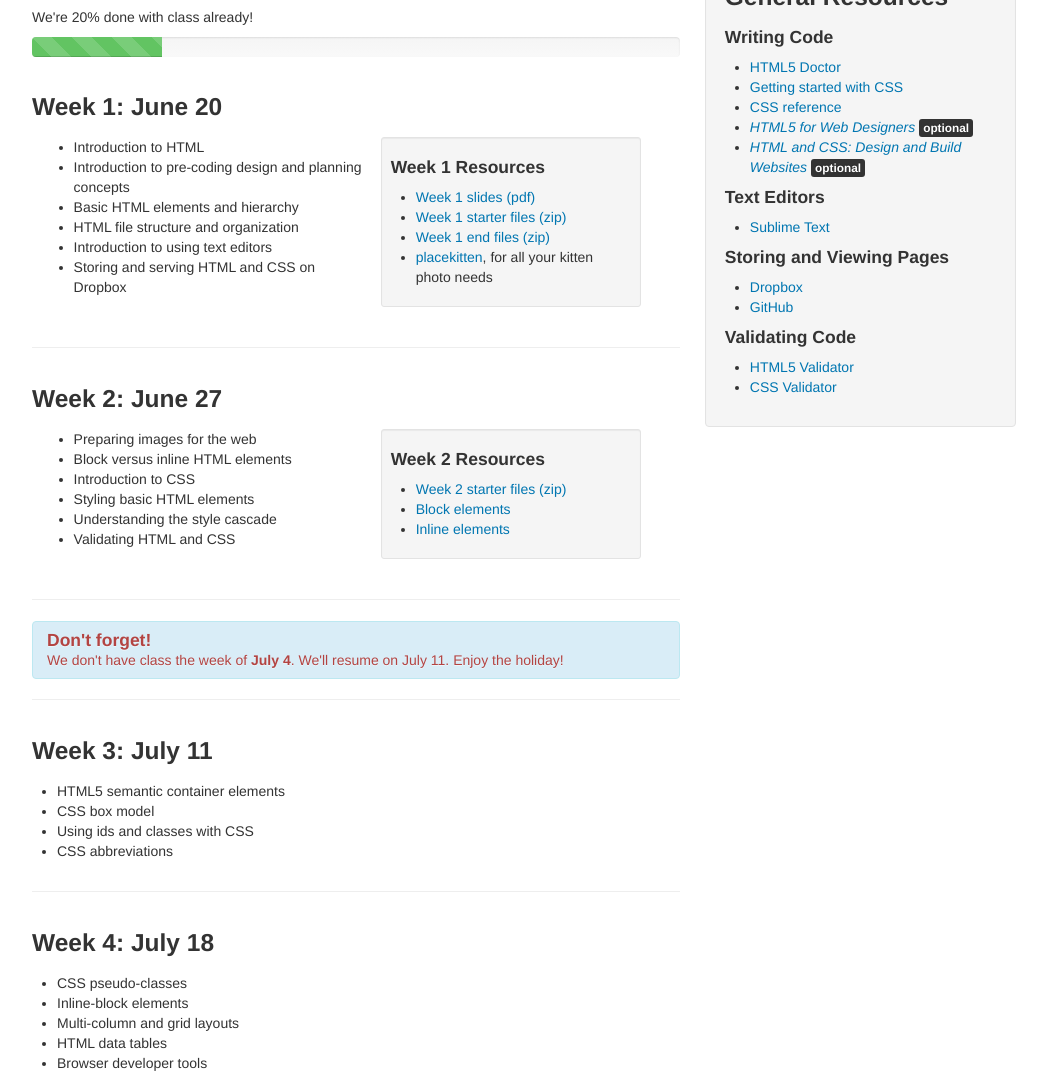
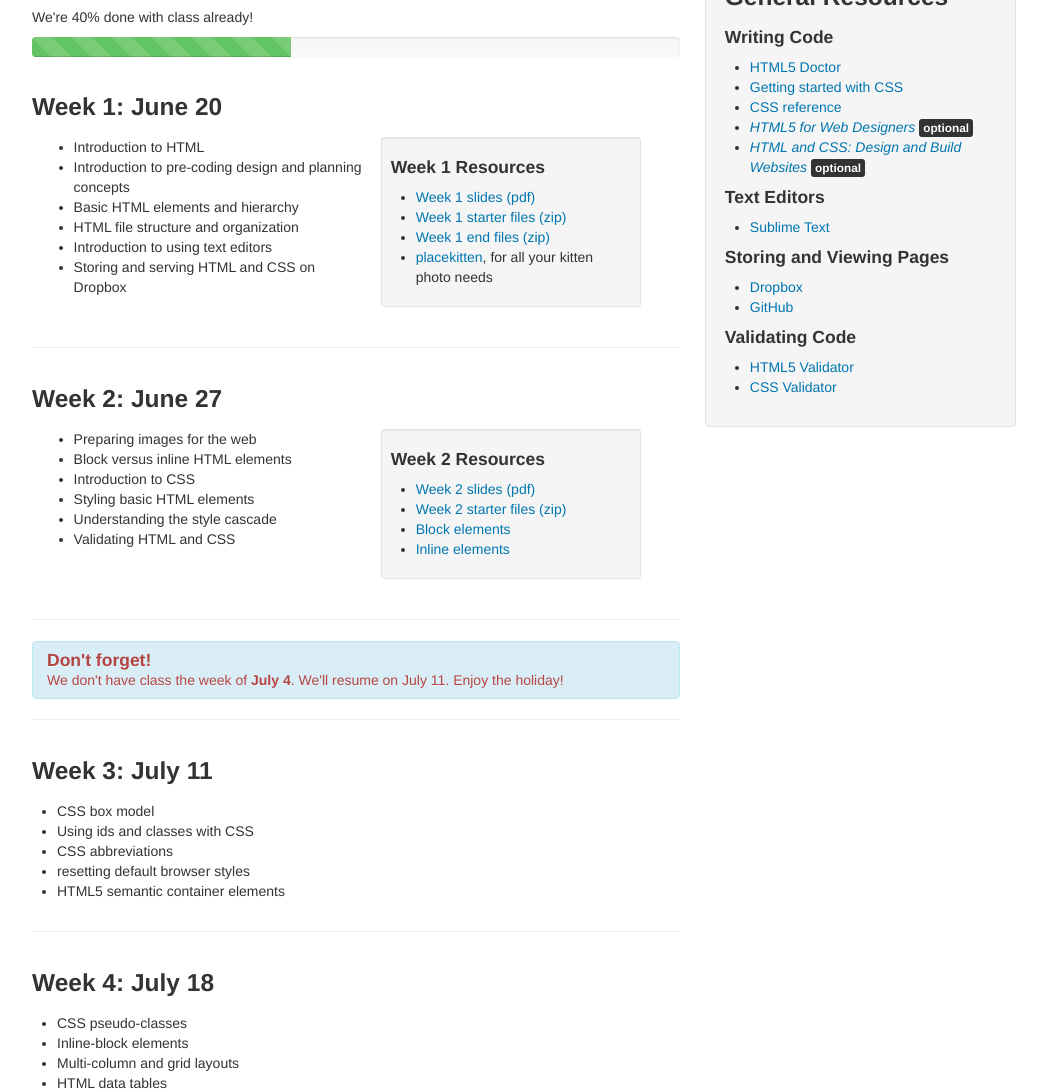
Before and after one commit to dpersing/dpersing.github.io, a plain HTML site: page svc/index.html in a window 1280 px wide. Shown: the part 403-1493 px from the top of the page, without its empty margins (116-1163 px from the left). Drawn offline with nearby package versions, Linux system fonts and the light colour scheme.

Commit message:
uploading week 2 slides and link

```diff
--- a/svc/index.html
+++ b/svc/index.html
@@ -41,9 +41,9 @@
 				<h2>Class Schedule</h2>
 
 
-				<p>We're 20% done with class already!</p>
+				<p>We're 40% done with class already!</p>
 				<div class="progress progress-striped">
-				  <div class="bar bar-success" style="width: 20%;"></div>
+				  <div class="bar bar-success" style="width: 40%;"></div>
 				</div>
 
 				<section class="row-fluid">
@@ -91,7 +91,7 @@
 					<div class="well well-small span5">
 						<h4>Week 2 Resources</h4>
 						<ul>
-							<!--<li><a href="#">Week 2 slides (pdf)</a></li>-->
+							<li><a href="slides/html-css-class2.pdf">Week 2 slides (pdf)</a></li>
 							<li><a href="code/week2start.zip">Week 2 starter files (zip)</a></li>
 							<!--<li><a href="#">Week 2 end files (zip)</a></li>-->
 							<li><a href="https://developer.mozilla.org/en-US/docs/HTML/Block-level_elements">Block elements</a></li>
@@ -114,10 +114,11 @@
 
 					<div>
 						<ul>
-							<li>HTML5 semantic container elements</li>
 							<li>CSS box model</li>
 							<li>Using ids and classes with CSS</li>
 							<li>CSS abbreviations</li>
+							<li>resetting default browser styles</li>
+							<li>HTML5 semantic container elements</li>
 						</ul>
 					</div>
 				</section>
```
Also changed, not shown: 1 other file.
